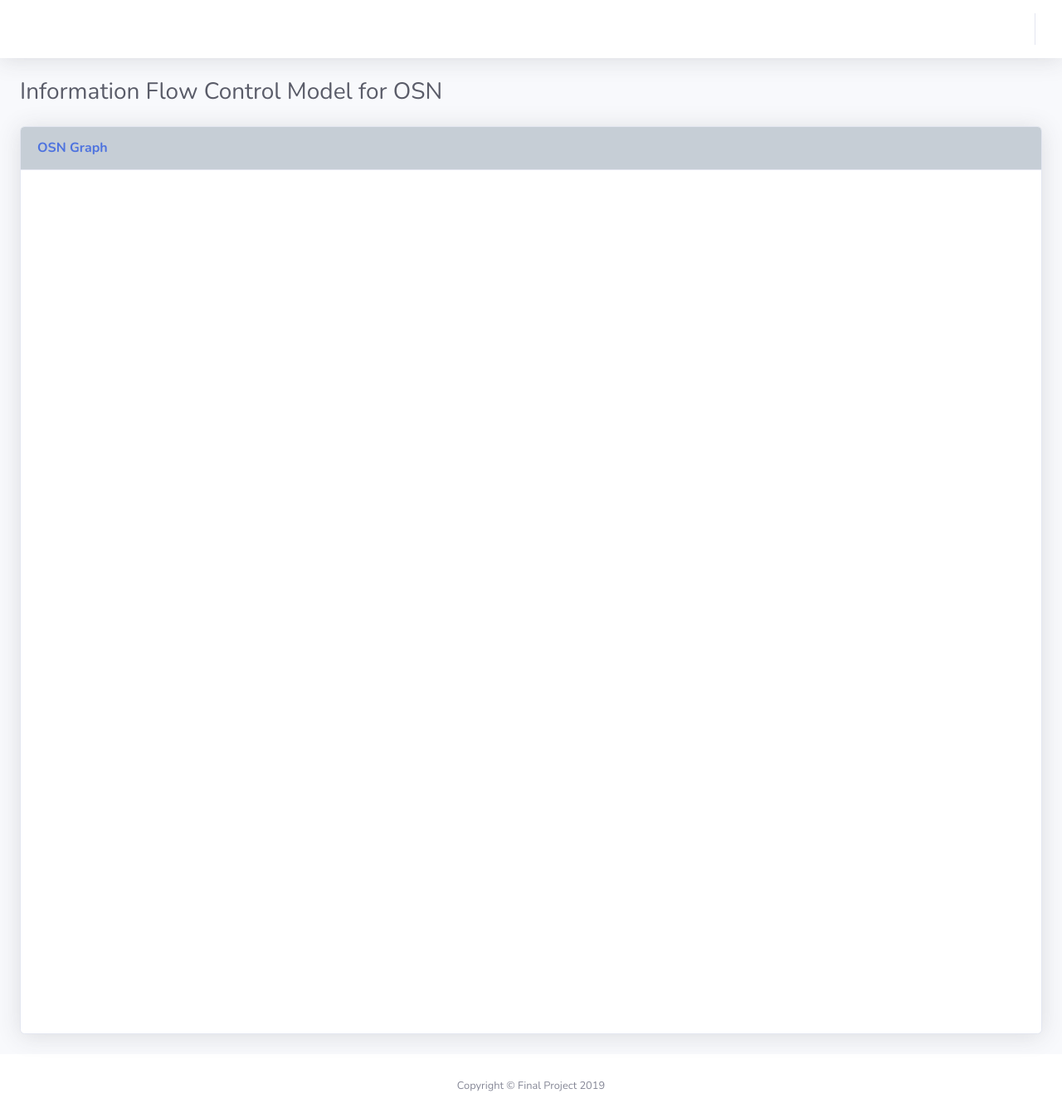
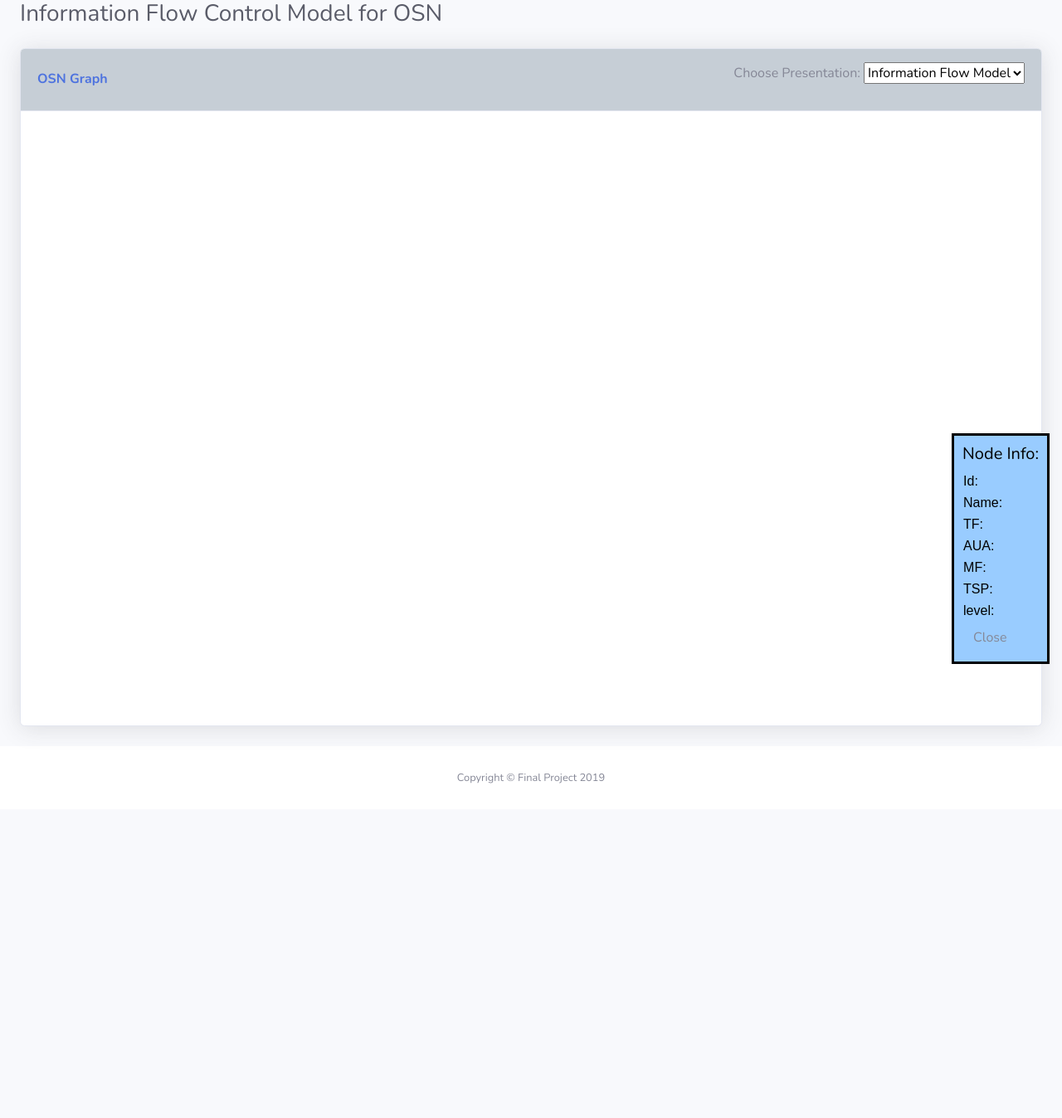
Before and after one commit to sagivmap/final_project, a Flask app: template FlaskTry/templates/showGraph.html in a window 1280 px wide. Shown: the whole page at 83% size. After the commit the page ends 944 px from the top, so only its background shows below. Run offline with Flask 2, Linux system fonts and the light colour scheme; the template is opened without the code that fills it, so the values that code supplies are empty; some libraries are stand-ins or nearby versions.

Commit message:
data on nodes

```diff
--- a/AlgorithmSolver/createJson.py
+++ b/AlgorithmSolver/createJson.py
@@ -59,3 +59,4 @@
         links.append(tmp)
 
     json.dump({'nodes': nodes, 'links': links}, file)
+    file.close()
--- a/FlaskTry/mainServer.py
+++ b/FlaskTry/mainServer.py
@@ -179,7 +179,7 @@
             else:
                 writeToLog("Choosen TSP: " + tsp)
 
-                cJson.create(path, 1, toBig, int(tsp))
+                cJson.create(path, 1, toBig, float(tsp))
         except Exception:
             deleteLogFile()
             return render_template('index.html', errorFBU="Error while parsing CSV file", scroll="uploadFacebook")
--- a/FlaskTry/static/js/staticGraphPresentation.js
+++ b/FlaskTry/static/js/staticGraphPresentation.js
@@ -35,6 +35,41 @@
             return d.id
         }))
         .on('tick', ticked);
+
+    var graphOptionsElements = document.getElementById('graphOptions');
+    graphOptionsElements.addEventListener('change', function () {
+        if (this.value === "IFM") {
+            changeToIFM();
+        } else if (this.value === "CB") {
+            changeToCB();
+        }
+    }, false);
+
+    function changeToIFM() {
+    document.getElementById("svg-id").removeAttribute("viewBox");
+    simulation = d3.forceSimulation(nodes)
+        .force('x', d3.forceX((d) => getXloc(d.level)).strength(4))
+        .force('collide', d3.forceCollide(r * 4))
+        .force('charge', d3.forceManyBody().strength(0))
+        .force('center', d3.forceCenter(width / 2, height / 2))
+        .force('link', d3.forceLink().links(links).id(function (d) { return d.id }))
+        .on('tick', ticked);
+
+    update();
+}
+
+function changeToCB() {
+
+    document.getElementById("svg-id").setAttribute("viewBox", -1 * width / 2 + " " + -1 * height / 2 + " " + width + " " + height);
+    simulation = d3.forceSimulation(nodes)
+        .force("r", d3.forceRadial(function (d) { return d.level * 200; }).strength(1))
+        .force('collide', d3.forceCollide(r * 4))
+        .force('link', d3.forceLink().links(links).id(function (d) { return d.id }).strength(0.1))
+        .on("tick", ticked);
+
+    update();
+
+}
 
 
 
@@ -114,6 +149,7 @@
             });
 
         node.on("mouseover", function (d) {
+            /*
             var g = d3.select(this); // The node
             // The class is used to remove the additional text later
             var info = g.append('text')
@@ -121,7 +157,7 @@
                 .attr('dx', "0em")
                 .attr('dy', -10)
                 .text(function (d) {
-                    if (d.id == 0) {
+                    if (d.id == 0 || d.id == "Ego_Node") {
                         return "id=0"
                     }
                     else {
@@ -129,6 +165,15 @@
                     }
                 })
                 .style("font-size", "12px");
+            */
+            document.getElementById("idForId").innerHTML = d.id;
+            document.getElementById("idForName").innerHTML = d.Name;
+            document.getElementById("idForTF").innerHTML = d.TF;
+            document.getElementById("idForAUA").innerHTML = d.AUA;
+            document.getElementById("idForMF").innerHTML = d.MF;
+            document.getElementById("idForTSP").innerHTML = d.TSP;
+            document.getElementById("idForlevel").innerHTML = d.level;
+
 
             d3.selectAll('line.link')
                 .filter(function (l) {
--- a/FlaskTry/templates/showGraph.html
+++ b/FlaskTry/templates/showGraph.html
@@ -15,6 +15,8 @@
     <link href="https://fonts.googleapis.com/css?family=Nunito:200,200i,300,300i,400,400i,600,600i,700,700i,800,800i,900,900i"
           rel="stylesheet">
 
+
+
     <!-- Custom styles for this template-->
     <script src="static/vendor/jquery/jquery.min.js"></script>
     <script type="text/javascript" src="static/vendor/underscore/underscore-min.js"></script>
@@ -22,6 +24,25 @@
     <link href="static/css/sb-admin-2.min.css" rel="stylesheet">
 
         <style type="text/css">
+            table {
+                font-family: arial, sans-serif;
+                border-collapse: collapse;
+                width: 100%;
+            }
+            .form-popup {
+                display: block;
+                position: fixed;
+                bottom: 0;
+                right: 15px;
+                border: 3px solid #000;
+                z-index: 9;
+                color: black;
+            }
+            .form-container {
+                max-width: 300px;
+                padding: 10px;
+                background-color: #99ccff;
+            }
         circle {
             fill: cadetblue;
         }
@@ -53,15 +74,6 @@
         <!-- Main Content -->
         <div id="content">
 
-            <!-- Topbar -->
-            <nav class="navbar navbar-expand navbar-light bg-white topbar mb-4 static-top shadow">
-                <!-- Topbar Navbar -->
-                <ul class="navbar-nav ml-auto">
-                    <div class="topbar-divider d-none d-sm-block"></div>
-                </ul>
-            </nav>
-            <!-- End of Topbar -->
-
             <!-- Begin Page Content -->
             <div class="container-fluid">
 
@@ -72,66 +84,7 @@
 
                 <!-- Content Row -->
                 <div class="row">
-                    <div class="col-xl-3 col-lg-7" hidden>
-                        <div class="card shadow mb-4">
-                            <!-- Card Header -->
-                            <div class="card-header py-3 d-flex flex-row align-items-center justify-content-between"
-                                 style="background-color: #c6ced6;">
-                                <h6 class="m-0 font-weight-bold text-primary">Add Data Manually</h6>
-                            </div>
-                            <!-- Card Body -->
-                            <div class="card-body" >
-                                <form action="/" method="post">
-                                    <div class="form-group row">
-                                        <label for="NodeName" class="col-sm-3 col-form-label">Name</label>
-                                        <div class="col-sm-8">
-                                            <input type="text" class="form-control" id="NodeName" name="NodeName"
-                                                   placeholder="Israel Israeli">
-                                        </div>
-                                    </div>
-                                    <div class="form-group row">
-                                        <label for="TF" class="col-sm-3 col-form-label">TF</label>
-                                        <div class="col-sm-8">
-                                            <input type="number" class="form-control" id="TF" name="TF"
-                                                   title="Total friends of user account">
-                                        </div>
-                                    </div>
-                                    <div class="form-group row">
-                                        <label for="AUA" class="col-sm-3 col-form-label">AUA</label>
-                                        <div class="col-sm-8">
-                                            <input type="number" class="form-control" id="AUA" name="AUA"
-                                                   title="User account age in months">
-                                        </div>
-                                    </div>
-                                    <div class="form-group row">
-                                        <label for="CF" class="col-sm-3 col-form-label">CF</label>
-                                        <div class="col-sm-8">
-                                            <input type="text" class="form-control" id="CF" name="CF"
-                                                   title="0 for 1st circle OR id1,id2,id3 for 2nd circle">
-                                        </div>
-                                    </div>
-                                    <div class="form-group row">
-                                        <label for="MF" class="col-sm-3 col-form-label">MF</label>
-                                        <div class="col-sm-8">
-                                            <input type="text" class="form-control" id="MF" name="MF"
-                                                   title="Mutual friend for each id entered in CF">
-                                        </div>
-                                    </div>
-                                    <div class="form-group row">
-                                        <label for="FD" class="col-sm-3 col-form-label">FD</label>
-                                        <div class="col-sm-8">
-                                            <input type="text" class="form-control" id="FD" name="FD"
-                                                   title="Friendship duration for each id entered in CF">
-                                        </div>
-                                    </div>
-                                    <button type="button" class="btn btn-primary" name="button" value="AddNode"
-                                            onclick="graph.addNode('Sagiv')">
-                                        Add Node
-                                    </button>
-                                </form>
-                            </div>
-                        </div>
-                    </div>
+
 
 
                     <div class="col-xl-12 col-lg-7">
@@ -140,10 +93,20 @@
                             <div class="card-header py-3 d-flex flex-row align-items-center justify-content-between"
                                  style="background-color: #c6ced6;">
                                 <h6 class="m-0 font-weight-bold text-primary">OSN Graph</h6>
+                                <p>
+                                    Choose Presentation:
+                                    <select id="graphOptions">
+                                        <option value="IFM">Information Flow Model</option>
+                                        <option value="CB">Clique Based</option>
+                                        <option value="Summ">Summary</option>
+                                    </select>
+                                </p>
                             </div>
+
                             <!-- Graph Location Body -->
                             <div class="card-body">
-                                    <div style="height: 1000px;" id="my_dataviz">
+                                    <div style="height: 700px;" id="my_dataviz">
+
                                         <svg id="svg-id">
                                             <g class="everything">
                                             <g class="links"></g>
@@ -168,6 +131,46 @@
 
         </div>
         <!-- End of Main Content -->
+
+        <div class="form-popup" id="myForm">
+            <form class="form-container">
+                <h5>Node Info:</h5>
+
+                <table>
+                    <tr>
+                        <td>Id:</td>
+                        <td id="idForId"></td>
+                    </tr>
+                    <tr>
+                        <td>Name:</td>
+                        <td id="idForName"></td>
+                    </tr>
+                    <tr>
+                        <td>TF:</td>
+                        <td id="idForTF"></td>
+                    </tr>
+                    <tr>
+                        <td>AUA:</td>
+                        <td id="idForAUA"></td>
+                    </tr>
+                    <tr>
+                        <td>MF:</td>
+                        <td id="idForMF"></td>
+                    </tr>
+                    <tr>
+                        <td>TSP:</td>
+                        <td id="idForTSP"></td>
+                    </tr>
+                    <tr>
+                        <td>level:</td>
+                        <td id="idForlevel"></td>
+                    </tr>
+
+                </table>
+
+                <button type="button" class="btn cancel" onclick="closeForm()">Close</button>
+            </form>
+        </div>
 
         <!-- Footer -->
         <footer class="sticky-footer bg-white">
```
Also changed, not shown: FlaskTry/static/js/graphPresentation.js (+15 -1 lines), FlaskTry/templates/addManuallyPage.html (+69 -0 lines).
